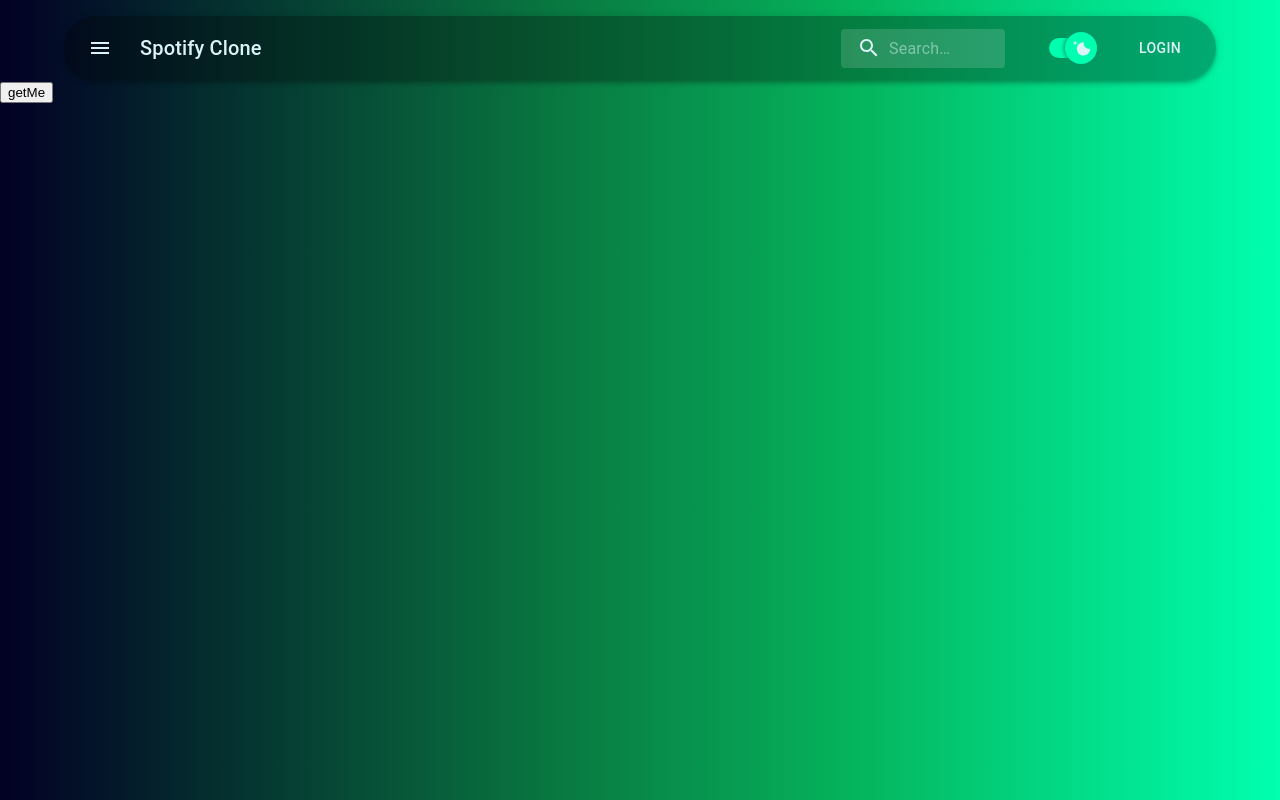
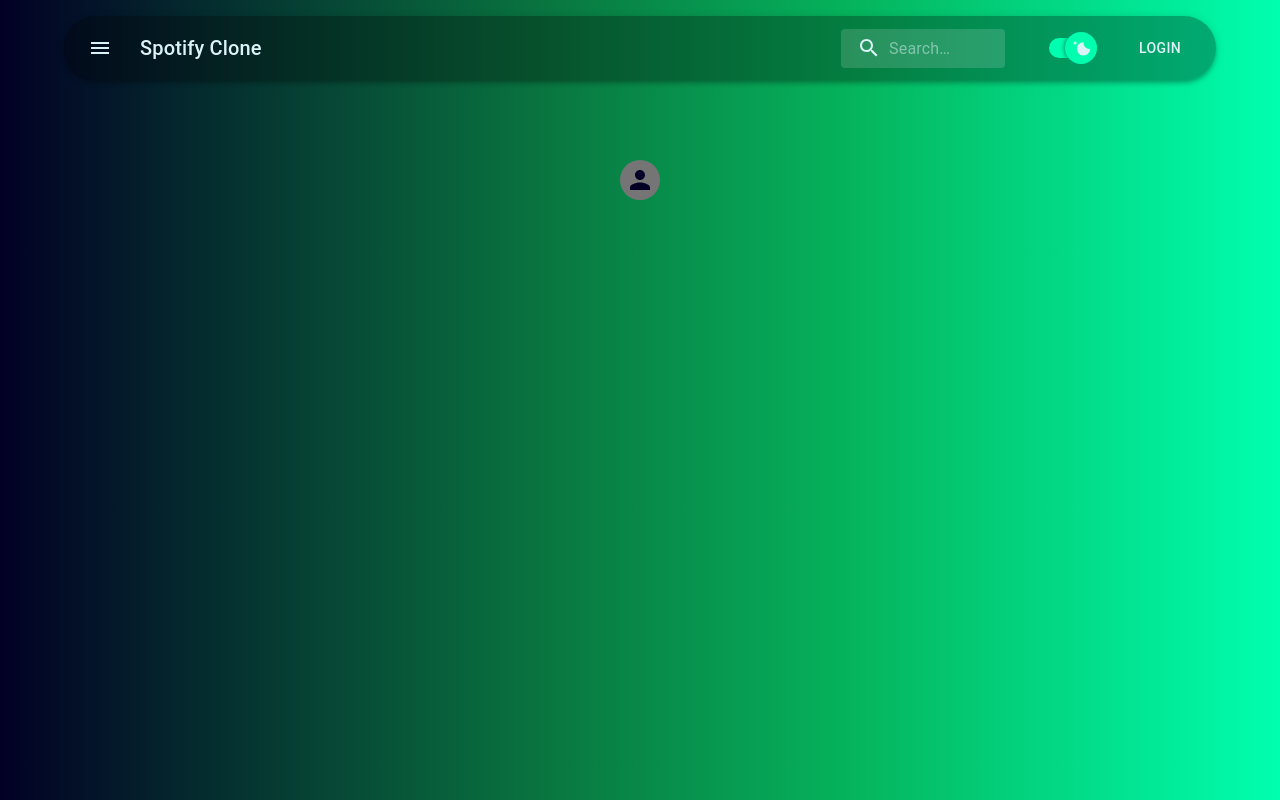
Before and after one commit to nikson666/musicPlayer, a React (Create React App) app: page / in a window 1280 px wide. Built offline with nearby package versions, Linux system fonts and the light colour scheme.

Commit message:
created profile section

```diff
--- a/src/App.jsx
+++ b/src/App.jsx
@@ -1,16 +1,10 @@
 import React from "react";
-import { AppBar } from "./components";
-import { Box, CssBaseline, ThemeProvider } from "@mui/material";
+import { AppBar, Profile } from "./components";
+import { Box, Container, CssBaseline, ThemeProvider } from "@mui/material";
 import { ColorModeContext, useMode } from "./theme/theme";
-import { getMe } from "./queries/mediaQuery";
 
 function App() {
   const [theme, colorMode] = useMode();
-
-  const getMeBtnHandler = async () => {
-    const data = await getMe();
-    console.log("data of me", data)
-  };
 
   return (
     <ColorModeContext.Provider value={colorMode}>
@@ -23,8 +17,10 @@ function App() {
             height: "100%",
           }}
         >
-          <AppBar />
-          <button onClick={getMeBtnHandler}>getMe</button>
+          <Container>
+            <AppBar />
+            <Profile />
+          </Container>
         </Box>
       </ThemeProvider>
     </ColorModeContext.Provider>
--- a/src/components/Header.jsx
+++ b/src/components/Header.jsx
@@ -76,15 +76,12 @@ const Header = () => {
       sx={{
         flexGrow: 1,
         paddingTop: 2,
-        display: "flex",
-        justifyContent: "center",
       }}
     >
       <AppBar
         sx={{
           borderRadius: 10,
           background: "transparent",
-          maxWidth: "90%",
           backdropFilter: "brightness(0.7)",
         }}
         position="static"
--- /dev/null
+++ b/src/components/Profile.jsx
@@ -0,0 +1,36 @@
+import React, { useEffect, useState } from "react";
+import { getMe } from "../queries/mediaQuery";
+import { Avatar, Box, Typography } from "@mui/material";
+
+const Profile = () => {
+  const [name, setName] = useState("");
+  const [images, setImages] = useState([]);
+  console.log("images", images);
+
+  useEffect(() => {
+    const storeToken = window.localStorage.getItem("token");
+    if (storeToken) {
+      getMe().then((res) => {
+        setName(res?.display_name);
+        setImages(res?.images);
+      });
+    }
+  }, []);
+
+  return (
+    <Box
+      sx={{
+        mt: 5,
+        p: 5,
+        display: 'flex',
+        flexDirection: 'column',
+        alignItems: 'center'
+      }}
+      >
+      <Typography variant="h3">{name}</Typography>
+      <Avatar sx={{width: `${images[1]?.width}px`, height: `${images[1]?.height}px`}} src={images[1]?.url} alt="img" />
+    </Box>
+  );
+};
+
+export default Profile;
```
